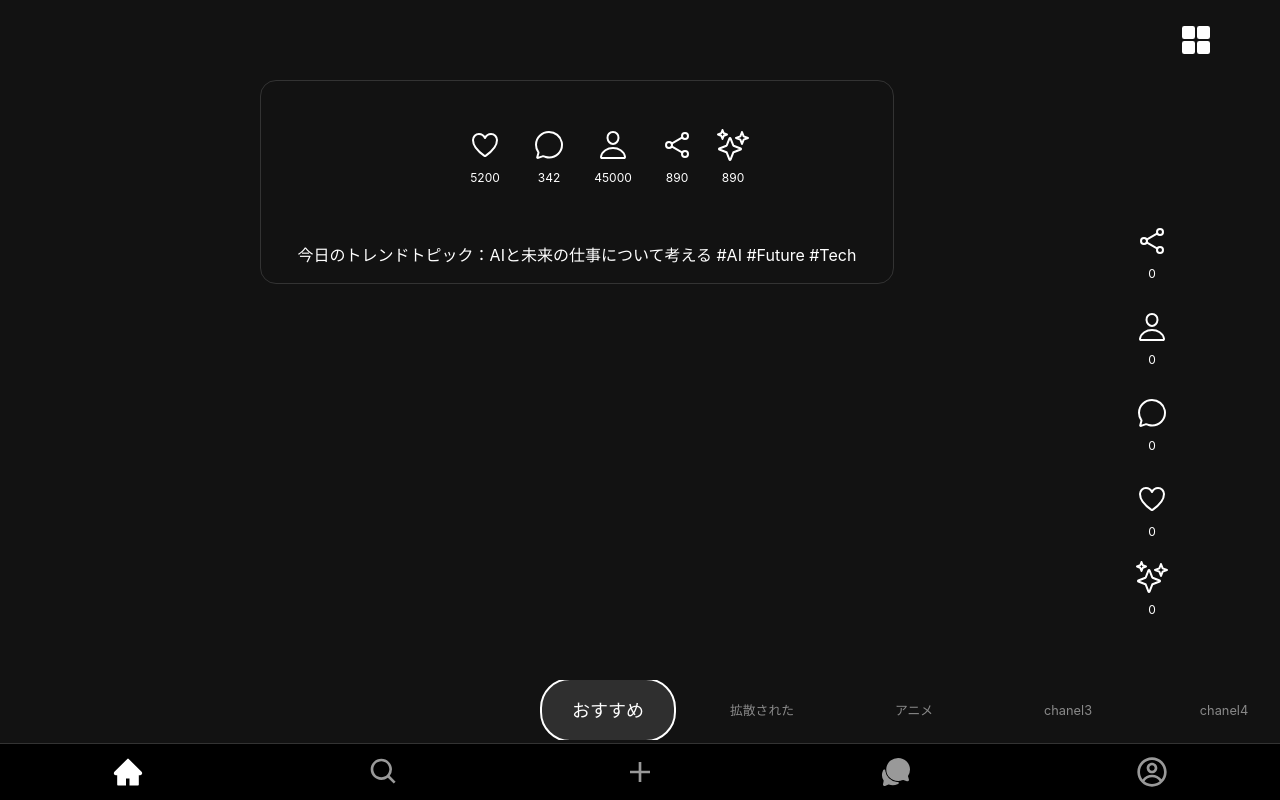
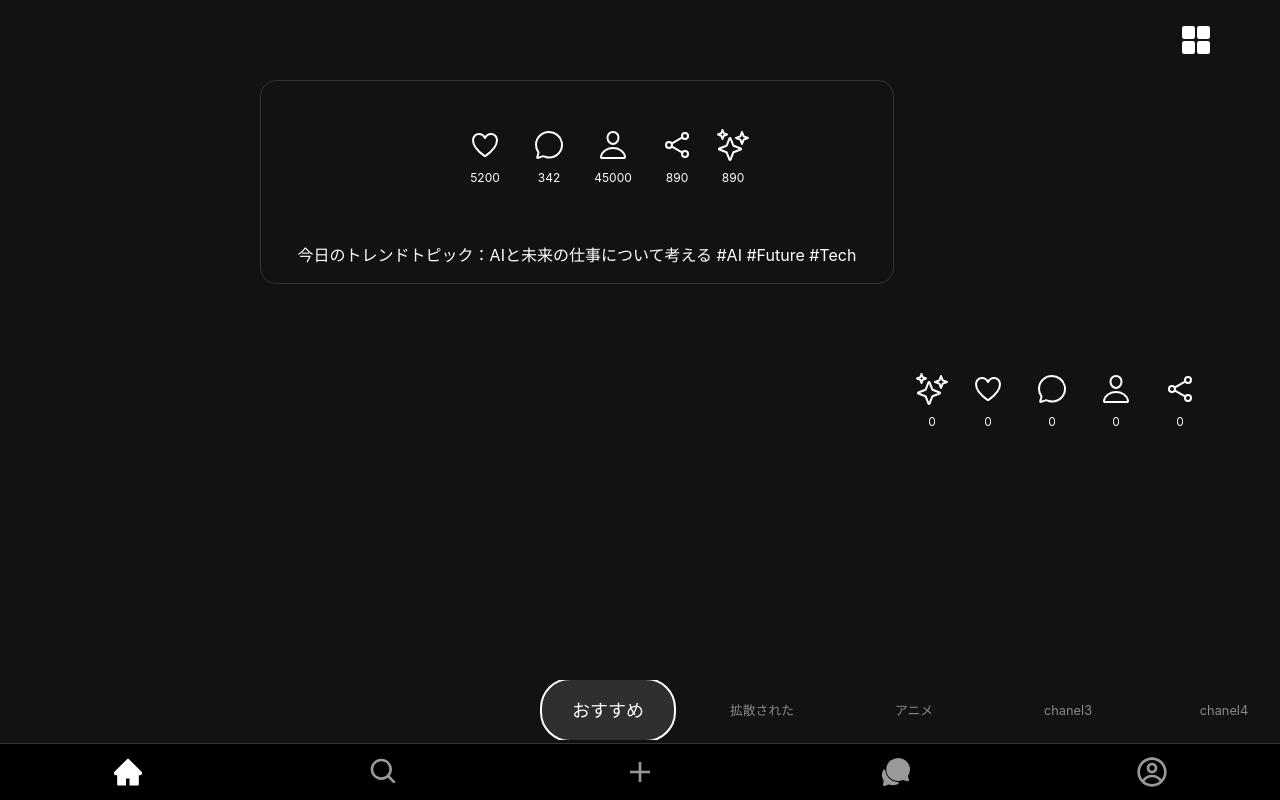
Before and after one commit to brief69/social-mold, a React (Vite) app: page / in a window 1280 px wide. Built offline with nearby package versions, Linux system fonts and the light colour scheme.

Commit message:
feat: SideActionの動的表示対応 - コンテンツのアスペクト比に応じた表示方向の自動切り替え - 全画面モード時の縦表示対応 - 拡散ボタンの最適な配置

```diff
--- a/src/components/layout/SideAction.tsx
+++ b/src/components/layout/SideAction.tsx
@@ -10,6 +10,8 @@ interface SideActionProps {
   isVisible?: boolean;
   position?: 'left' | 'right';
   orientation?: 'vertical' | 'horizontal';
+  contentAspectRatio?: number;
+  isFullscreenMode?: boolean;
   onLike?: () => void;
   onShare?: () => void;
   onComment?: () => void;
@@ -25,7 +27,9 @@ interface SideActionProps {
 const SideAction: React.FC<SideActionProps> = ({
   isVisible = true,
   position = 'right',
-  orientation = 'vertical',
+  orientation: forcedOrientation,
+  contentAspectRatio = 1,
+  isFullscreenMode = false,
   onLike,
   onShare,
   onComment,
@@ -39,6 +43,15 @@ const SideAction: React.FC<SideActionProps> = ({
 }) => {
   const theme = useTheme();
 
+  // アスペクト比と全画面モードに基づいて向きを決定
+  const determineOrientation = (): 'vertical' | 'horizontal' => {
+    if (forcedOrientation) return forcedOrientation;
+    if (isFullscreenMode) return 'vertical';
+    return contentAspectRatio >= 1 ? 'horizontal' : 'vertical';
+  };
+
+  const orientation = determineOrientation();
+
   if (!isVisible) return null;
 
   const getContainerStyle = (): React.CSSProperties => {
@@ -50,6 +63,7 @@ const SideAction: React.FC<SideActionProps> = ({
       alignItems: 'center',
       gap: theme.icons.spacing.large,
       zIndex: 100,
+      transition: 'all 0.3s ease',
     };
 
     if (orientation === 'vertical') {
@@ -68,7 +82,17 @@ const SideAction: React.FC<SideActionProps> = ({
         width: '100%',
         flexDirection: 'row',
         justifyContent: 'center',
+        padding: isFullscreenMode ? '12px 24px' : '12px',
       };
+    }
+  };
+
+  // 拡散ボタンの配置を決定
+  const getSpreadButtonOrder = () => {
+    if (orientation === 'vertical') {
+      return -1; // 一番上
+    } else {
+      return position === 'left' ? 1 : -1; // 左端または右端
     }
   };
 
@@ -81,7 +105,7 @@ const SideAction: React.FC<SideActionProps> = ({
             display: 'flex',
             flexDirection: 'column',
             alignItems: 'center',
-            order: position === 'left' ? 1 : -1,
+            order: getSpreadButtonOrder(),
           }}>
             <button
               className="tap-animation sparkle-button"
@@ -135,14 +159,12 @@ const SideAction: React.FC<SideActionProps> = ({
             display: 'flex',
             flexDirection: 'column',
             alignItems: 'center',
+            order: getSpreadButtonOrder(),
           }}>
             <button
               className="tap-animation sparkle-button"
               onClick={onSpread}
-              style={{
-                ...createIconButtonStyle(theme, 'medium'),
-                order: orientation === 'vertical' ? -1 : 1,
-              }}
+              style={createIconButtonStyle(theme, 'medium')}
               title="無造作に拡散"
               aria-label="無造作に拡散"
             >
```
